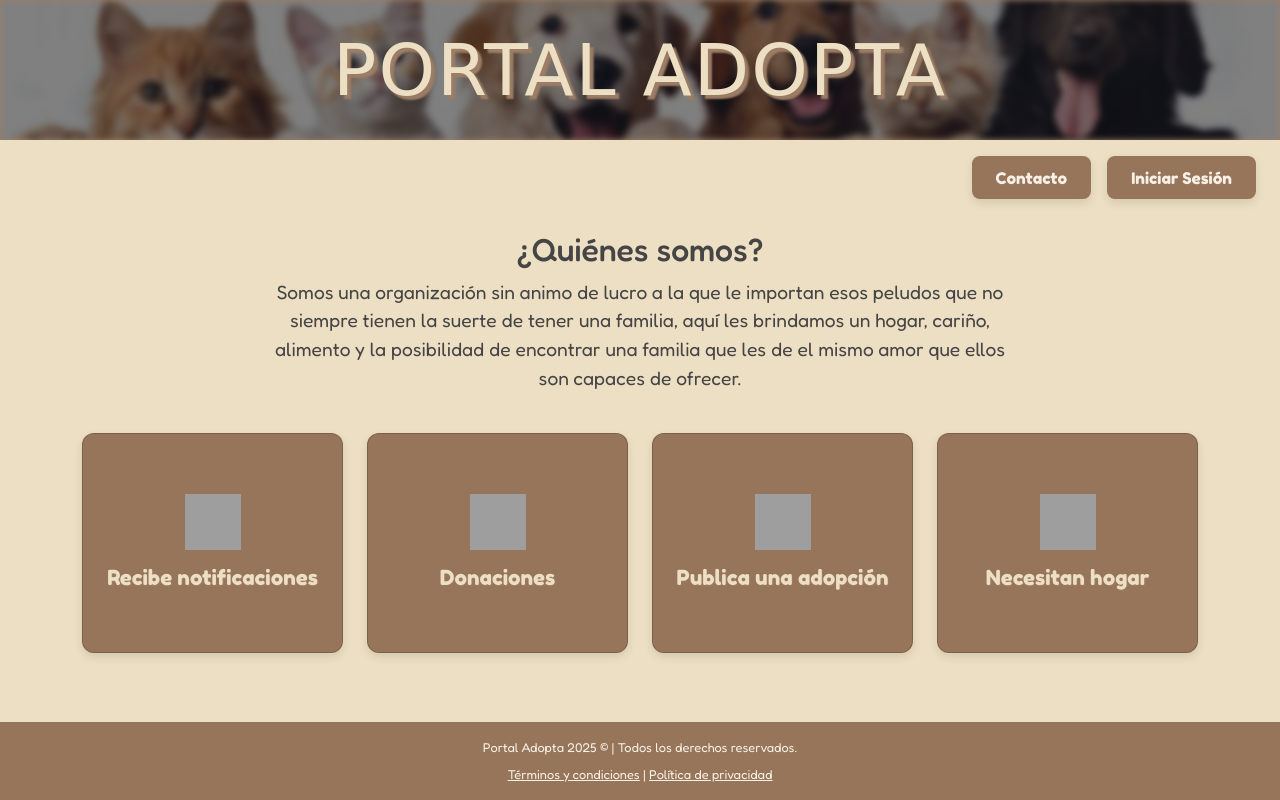
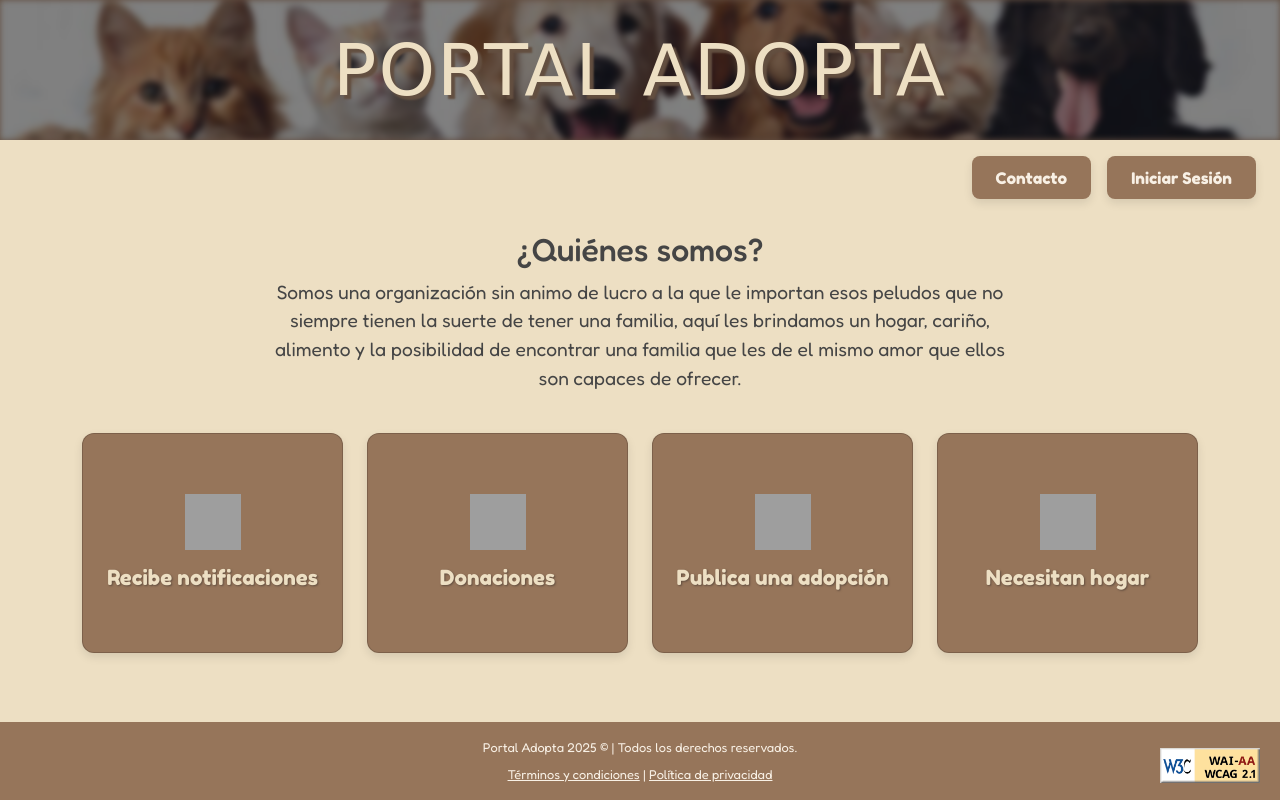
Before and after one commit to kelsioner/Portal_Adopta_boostrap, a plain HTML site: page index.html in a window 1280 px wide. Drawn offline with nearby package versions, Linux system fonts and the light colour scheme; grey boxes are pictures that could not be loaded; a web font is replaced by a local one.

Commit message:
Actualiza estilos de footer y añade sello de accesibilidad; corrige rutas de enlaces en HTML

```diff
--- a/CSS/style.css
+++ b/CSS/style.css
@@ -9,7 +9,7 @@
 :root {
   --bg: #eddfc3;
   --brown: #96755a;
-  --brown-dark: #9c7d65;
+  --brown-dark: #634f40;
   --text: #454545;
   --light: #f8f0e5;
   --hover: #d8baa3;
@@ -438,8 +438,18 @@ a {
 /* =========================================
    FOOTER Y POPUPS
    ========================================= */
-.footer { background-color: var(--brown); color: var(--light); text-align: center; padding: 1rem; margin-top: auto; }
-.footer p { margin: 0; font-size: 0.8rem; }
+.footer {
+  background-color: var(--brown);
+  color: var(--light);
+  text-align: center;
+  padding: 1rem;
+  margin-top: auto;
+}
+
+.footer p {
+  margin: 0;
+  font-size: 0.8rem;
+}
 
 .confirmacion-overlay {
   position: fixed;
@@ -463,6 +473,31 @@ a {
 .btn-cerrar-popup:hover { background-color: var(--brown-dark); }
 
 /* =========================================
+   SELLO ACCESIBILIDAD (WAVE)
+   ========================================= */
+.footer {
+    position: relative; /* Necesario para posicionamiento */
+}
+
+.footer::after {
+    content: ""; /* Obligatorio para que se muestre */
+    display: block;
+    height: 30px;
+
+    /* Configuración de la imagen */
+    background-image: url("../img/sello-accesibilidad.png");
+    background-size: contain; /* Ajusta la imagen sin deformarla */
+    background-repeat: no-repeat;
+    background-position: center;
+
+    position: absolute;
+    bottom: 10px;
+    right: 20px;
+    width: 100px;
+    height: 50px;
+}
+
+/* =========================================
    MEDIA QUERIES
    ========================================= */
 @media (max-width: 991px) {
--- a/index.html
+++ b/index.html
@@ -122,9 +122,9 @@
       <div class="footer-links">
         <p>
         <p>
-          <a href="..HTML/termsandconditions.html" class="footer-link"><u>Términos y condiciones</u></a>
+          <a href="HTML/termsandconditions.html" class="footer-link"><u>Términos y condiciones</u></a>
           <span class="separator">|</span>
-          <a href="..HTML/privacidad.html" class="footer-link"><u>Política de privacidad</u></a>
+          <a href="HTML/privacidad.html" class="footer-link"><u>Política de privacidad</u></a>
         </p>
       </div>
     </div>
```
Also changed, not shown: HTML/dog-detail.html (+1 -1 lines), HTML/termsandconditions.html (+2 -2 lines), img/sello-accesibilidad.png (added).
